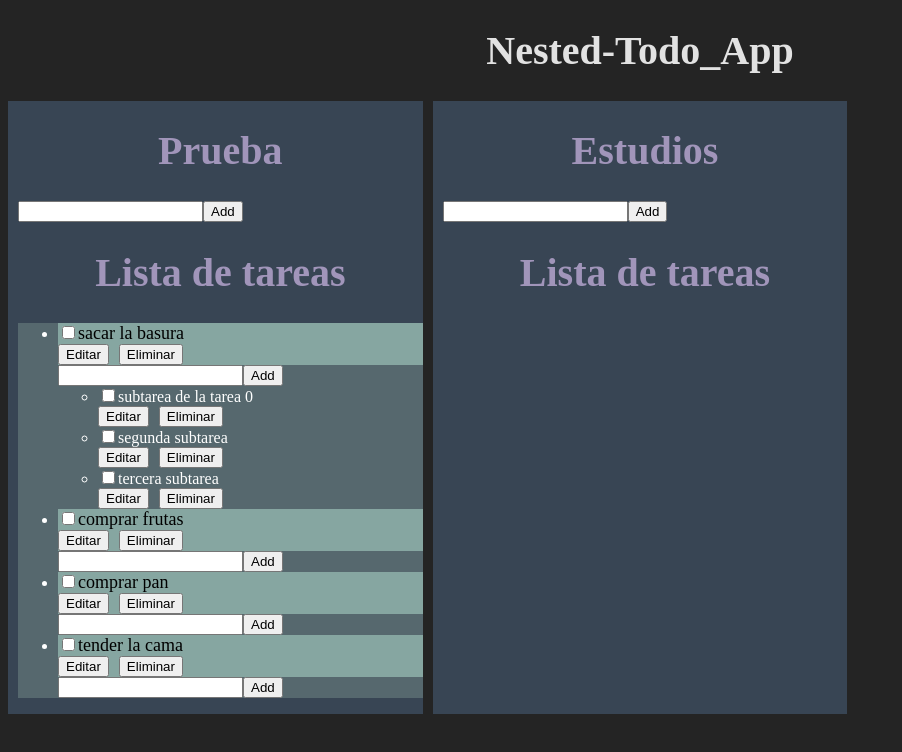
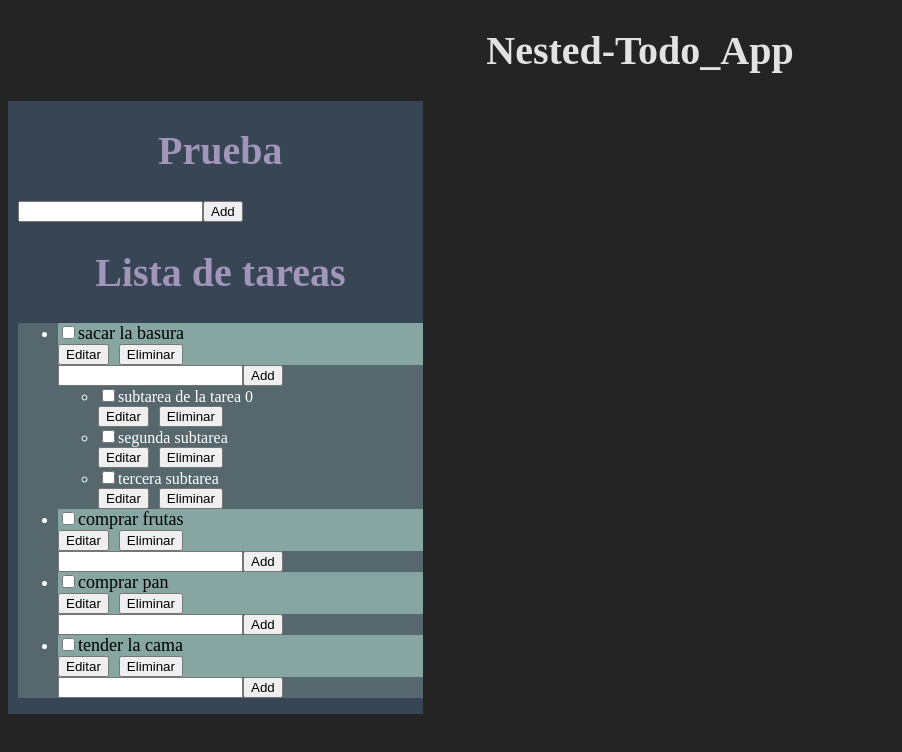
Before and after one commit to AlfonsoG-dev/new-todo-app, a React (Vite) app: page / in a window 1280 px wide. Shown: the top 752 px of the page, without its empty margins (0-902 px from the left). Built offline with nearby package versions, Linux system fonts and the light colour scheme.

Commit message:
componente de prueba para la proxima funcionalidad

```diff
--- a/src/App.jsx
+++ b/src/App.jsx
@@ -6,7 +6,7 @@ function App() {
   return (
     <div className='container'>
       <TodoContainer listaDatos={datos} title={'Prueba'} />
-      <TodoContainer listaDatos={[]} title={'Estudios'} />
+      {/* <TodoContainer listaDatos={[]} title={'Estudios'} /> */}
 
     </div>
   )
```
